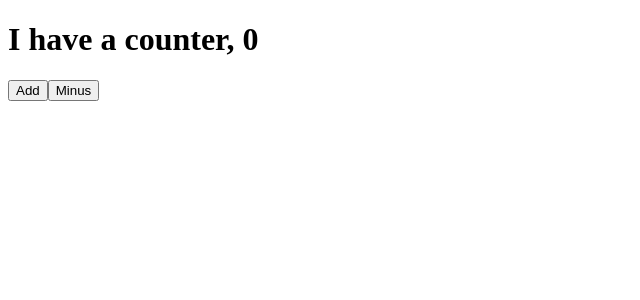
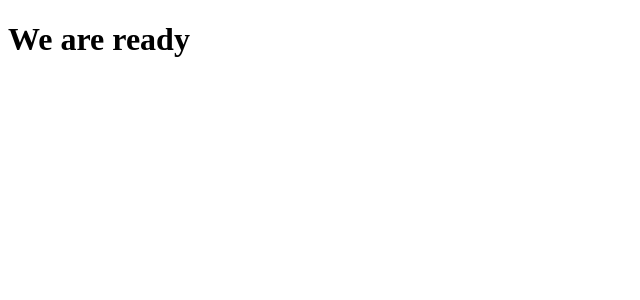
Before and after one commit to Hong-been/movie_app_2019, a React (Create React App) app: page / in a window 1280 px wide. Shown: the top 300 px of the page, without its empty margins (0-640 px from the left). Built offline with nearby package versions, Linux system fonts and the light colour scheme.

Commit message:
render, componentDidMount 함수 다루기

```diff
--- a/src/App.js
+++ b/src/App.js
@@ -3,24 +3,19 @@
 
 class App extends React.Component {
 	state = {
-		count: 0,
+		isLoading: true,
 	};
 
-	add = () => {
-		this.setState((current) => ({ count: current.count + 1 }));
-	};
-	minus = () => {
-		this.setState((current) => ({ count: current.count - 1 }));
-	};
+	componentDidMount() {
+		setTimeout(() => {
+			this.setState({ isLoading: false });
+		}, 6000);
+	}
 
 	render() {
-		return (
-			<div>
-				<h1>I have a counter, {this.state.count}</h1>
-				<button onClick={this.add}>Add</button>
-				<button onClick={this.minus}>Minus</button>
-			</div>
-		);
+		const { isLoading } = this.state;
+		console.log(isLoading);
+		return <h1>{isLoading ? "Loading..." : "We are ready"}</h1>;
 	}
 }
 
```
